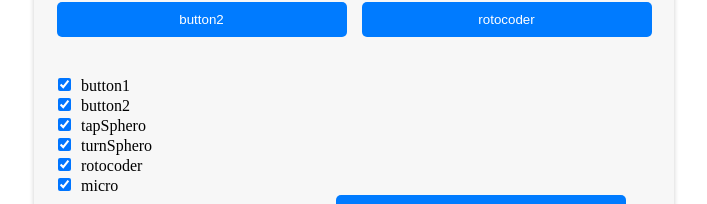
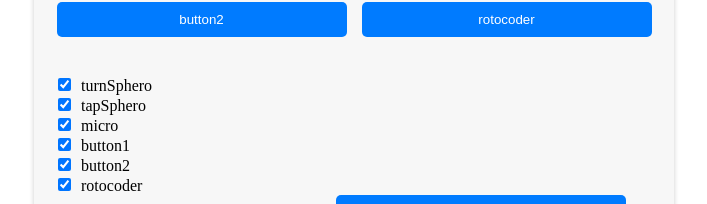
Before and after one commit to Roxane-gll/Projet-ENCI1-Nuxt, a Nuxt app: page /regie in a window 1280 px wide. Shown: the part 116-320 px from the top of the page, without its empty margins (286-993 px from the left). Built offline with nearby package versions, Linux system fonts and the light colour scheme; no server answers.

Commit message:
fix prise en compte des leds

```diff
--- a/pages/regie.vue
+++ b/pages/regie.vue
@@ -70,12 +70,12 @@ export default {
     return {
       socket:null,
       checkboxes: {
+        turnSphero: true,
+        tapSphero: true,
+        micro: true,
         button1: true,
         button2: true,
-        tapSphero: true,
-        turnSphero: true,
-        rotocoder: true,
-        micro: true
+        rotocoder: true
       },
       connectionJson: {
         name: 'connection',
@@ -134,7 +134,7 @@ export default {
     generateJson() {
       const jsonData = {
         name: "interact",
-        value: this.checkboxes
+        value: JSON.parse(JSON.stringify(this.checkboxes))
       };
       this.socket.send(JSON.stringify(jsonData));
       const jsonData2 = {
```
